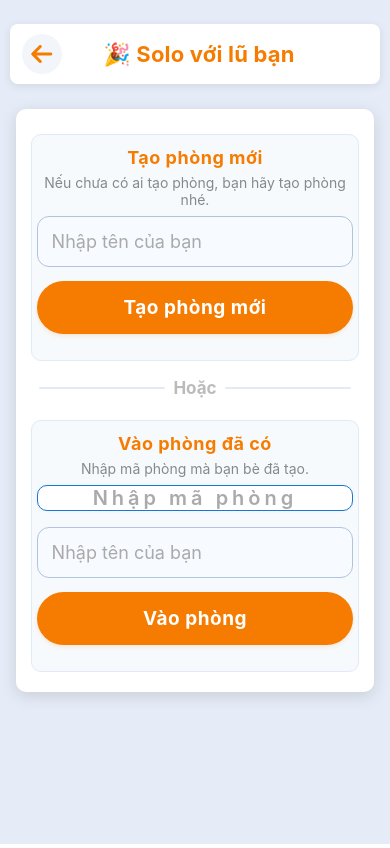
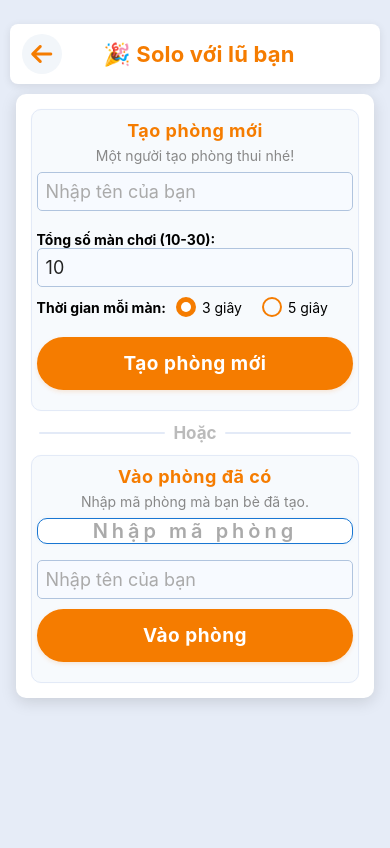
Before and after one commit to hvq1919/aitinhmathon, a React Native app: screen /JoinRoom in a window 390 px wide. Built offline with nearby package versions, Linux system fonts and the light colour scheme; what react-native-sound would draw is missing.

Commit message:
Add totalLevel and timePerLevel

```diff
--- a/src/firebase/firebaseUtils.ts
+++ b/src/firebase/firebaseUtils.ts
@@ -49,6 +49,27 @@ export const updateFacebookUser = async (userData: {
 };
 
 
+export const updateGameState = async (
+    roomId: string,
+    gameState: any,
+    level: number,
+    players: any,
+    playerKey: string,
+    highScore: number
+) => {
+    const currentPlayer = players.find((p: any) => p.key === playerKey);
+    if (currentPlayer) {
+        currentPlayer.highScore = highScore;
+    }
+    const roomRef = doc(firestore, 'rooms', roomId);
+    await updateDoc(roomRef, {
+        gameState,
+        level,
+        players,
+        updateAt: new Date().toISOString(),
+    });
+};
+
 export const deleteAllUsers = async () => {
     const usersRef = collection(firestore, 'users');
     const snapshot = await getDocs(usersRef);
--- a/src/screens/rooms/GameRoomScreen.tsx
+++ b/src/screens/rooms/GameRoomScreen.tsx
@@ -88,7 +88,7 @@ const GameRoomScreen = () => {
             <Text style={styles.roomCode}>{roomCode}</Text>
             <Icon name="copy" size={18} color={MainColor} style={{ marginLeft: 8 }} />
           </TouchableOpacity>
-          <Text style={styles.infoText}>Chia sẻ mã phòng cho bạn bè để cùng tham gia!</Text>
+          <Text style={styles.infoText}>Hãy kêu bạn bè nhập mã phòng để vào nhé!</Text>
           <Text style={styles.listTitle}>Danh sách người chơi:</Text>
           {loading ? (
             <ActivityIndicator color={MainColor} size="large" style={{ marginVertical: 24 }} />
--- a/src/screens/rooms/JoinRoomScreen.tsx
+++ b/src/screens/rooms/JoinRoomScreen.tsx
@@ -1,3 +1,4 @@
+/* eslint-disable curly */
 /* eslint-disable react-native/no-inline-styles */
 import React, { useState } from 'react';
 import { View, Text, TextInput, TouchableOpacity, StyleSheet, Alert, KeyboardAvoidingView, ScrollView } from 'react-native';
@@ -11,6 +12,8 @@ import { useUserInfo } from '../../hooks/useUserInfo';
 const JoinRoomScreen = () => {
     const navigation = useNavigation<any>();
     const [playerName, setPlayerName] = useState('');
+    const [totalLevel, setTotalLevel] = useState(10); // Mặc định 10
+    const [roundTime, setRoundTime] = useState(3); // Mặc định 3 giây
     const [roomCodeInput, setRoomCodeInput] = useState('');
     const [loading, setLoading] = useState(false);
     const userInfo = useUserInfo();
@@ -21,9 +24,13 @@ const JoinRoomScreen = () => {
             Alert.alert('Lỗi', 'Bạn cần nhập tên!');
             return;
         }
+        if (isNaN(totalLevel) || totalLevel < 10 || totalLevel > 30) {
+            Alert.alert('Lỗi', 'Tổng số màn chơi phải từ 10 đến 30!');
+            return;
+        }
         setLoading(true);
         try {
-            const { roomCode, playerKey } = await createRoom(playerName.trim(), userInfo?.url);
+            const { roomCode, playerKey } = await createRoom(playerName.trim(), totalLevel, roundTime, userInfo?.url);
             navigation.replace('GameRoom', {
                 roomCode,
                 playerKey,
@@ -73,7 +80,7 @@ const JoinRoomScreen = () => {
                             {/* Block 1: Tạo phòng mới */}
                             <View style={styles.blockSection}>
                                 <Text style={styles.blockTitle}>Tạo phòng mới</Text>
-                                <Text style={styles.helperText}>Nếu chưa có ai tạo phòng, bạn hãy tạo phòng nhé.</Text>
+                                <Text style={styles.helperText}>Một người tạo phòng thui nhé!</Text>
                                 <TextInput
                                     style={styles.input}
                                     placeholder="Nhập tên của bạn"
@@ -81,6 +88,53 @@ const JoinRoomScreen = () => {
                                     onChangeText={setPlayerName}
                                     placeholderTextColor="#aaa"
                                 />
+                                <Text style={{ marginTop: 10, fontWeight: 'bold' }}>Tổng số màn chơi (10-30):</Text>
+                                <TextInput
+                                    style={styles.input}
+                                    placeholder="10-30"
+                                    keyboardType="numeric"
+                                    value={totalLevel.toString()}
+                                    onChangeText={text => {
+                                        const num = parseInt(text, 10);
+                                        if (!isNaN(num) && num >= 10 && num <= 30) setTotalLevel(num);
+                                        else setTotalLevel(10);
+                                    }}
+                                    maxLength={2}
+                                />
+                                <View style={{ flexDirection: 'row', alignItems: 'center', marginBottom: 20 }}>
+                                    <Text style={{ fontWeight: 'bold' }}>Thời gian mỗi màn:</Text>
+                                    <View style={{ flexDirection: 'row', marginLeft: 10}}>
+                                        <TouchableOpacity
+                                            style={{ flexDirection: 'row', alignItems: 'center', marginRight: 20 }}
+                                            onPress={() => setRoundTime(3)}
+                                        >
+                                            <View style={{
+                                                width: 20, height: 20, borderRadius: 10,
+                                                borderWidth: 2, borderColor: MainColor,
+                                                alignItems: 'center', justifyContent: 'center', marginRight: 6,
+                                                backgroundColor: roundTime === 3 ? MainColor : 'transparent'
+                                            }}>
+                                                {roundTime === 3 && <View style={{ width: 10, height: 10, borderRadius: 5, backgroundColor: '#fff' }} />}
+                                            </View>
+                                            <Text>3 giây</Text>
+                                        </TouchableOpacity>
+                                        <TouchableOpacity
+                                            style={{ flexDirection: 'row', alignItems: 'center' }}
+                                            onPress={() => setRoundTime(5)}
+                                        >
+                                            <View style={{
+                                                width: 20, height: 20, borderRadius: 10,
+                                                borderWidth: 2, borderColor: MainColor,
+                                                alignItems: 'center', justifyContent: 'center', marginRight: 6,
+                                                backgroundColor: roundTime === 5 ? MainColor : 'transparent'
+                                            }}>
+                                                {roundTime === 5 && <View style={{ width: 10, height: 10, borderRadius: 5, backgroundColor: '#fff' }} />}
+                                            </View>
+                                            <Text>5 giây</Text>
+                                        </TouchableOpacity>
+                                    </View>
+                                </View>
+
                                 <TouchableOpacity
                                     style={[styles.button, { backgroundColor: MainColor }]}
                                     onPress={handleCreateRoom}
@@ -139,7 +193,7 @@ const styles = StyleSheet.create({
         alignItems: 'center',
     },
     card: {
-        marginTop: 15,
+        marginTop: 0,
         backgroundColor: '#fff',
         borderRadius: 10,
         padding: 15,
@@ -166,9 +220,9 @@ const styles = StyleSheet.create({
         width: '100%',
         borderWidth: 1.5,
         borderColor: '#b0c4de',
-        borderRadius: 12,
-        padding: 14,
-        marginBottom: 14,
+        borderRadius: 5,
+        padding: 8,
+        marginBottom: 10,
         fontSize: 18,
         backgroundColor: '#f7faff',
         color: '#222',
@@ -177,7 +231,7 @@ const styles = StyleSheet.create({
         backgroundColor: MainColor,
         paddingVertical: 15,
         borderRadius: 50,
-        marginBottom: 14,
+        marginBottom: 10,
         width: '100%',
         alignItems: 'center',
         shadowColor: MainColor,
@@ -228,10 +282,10 @@ const styles = StyleSheet.create({
     },
     blockSection: {
         width: '100%',
-        marginTop: 10,
-        paddingVertical: 12,
+        marginTop: 0,
+        paddingVertical: 10,
         paddingHorizontal: 5,
-        marginBottom: 5,
+        marginBottom: 0,
         borderRadius: 10,
         backgroundColor: '#f7fafd',
         borderWidth: 1,
--- a/src/screens/rooms/roomFunctions.ts
+++ b/src/screens/rooms/roomFunctions.ts
@@ -6,10 +6,10 @@ import {
   get,
   onDisconnect,
 } from 'firebase/database';
-import { getDeviceId, getRandomBaseColor, getRandomString, getRandomTargetIndex, getTargetColor, MainColor } from '../../utils';
+import { getDeviceId, getRandomBaseColor, getRandomString, getRandomTargetIndex, getTargetColor } from '../../utils';
 
 // Tạo phòng mới và thêm chủ phòng
-export const createRoom = async (playerName: string, url?: string) => {
+export const createRoom = async (playerName: string, totalLevel: number, timePerLevel: number, url?: string) => {
   const roomCode = getRandomString();
   const roomRef = ref(db, `rooms/${roomCode}`);
 
@@ -18,6 +18,8 @@ export const createRoom = async (playerName: string, url?: string) => {
   await set(roomRef, {
     status: 'waiting',
     host: playerKey,
+    totalLevel,
+    timePerLevel,
     players: {
       [playerKey]: {
         name: playerName,
```
